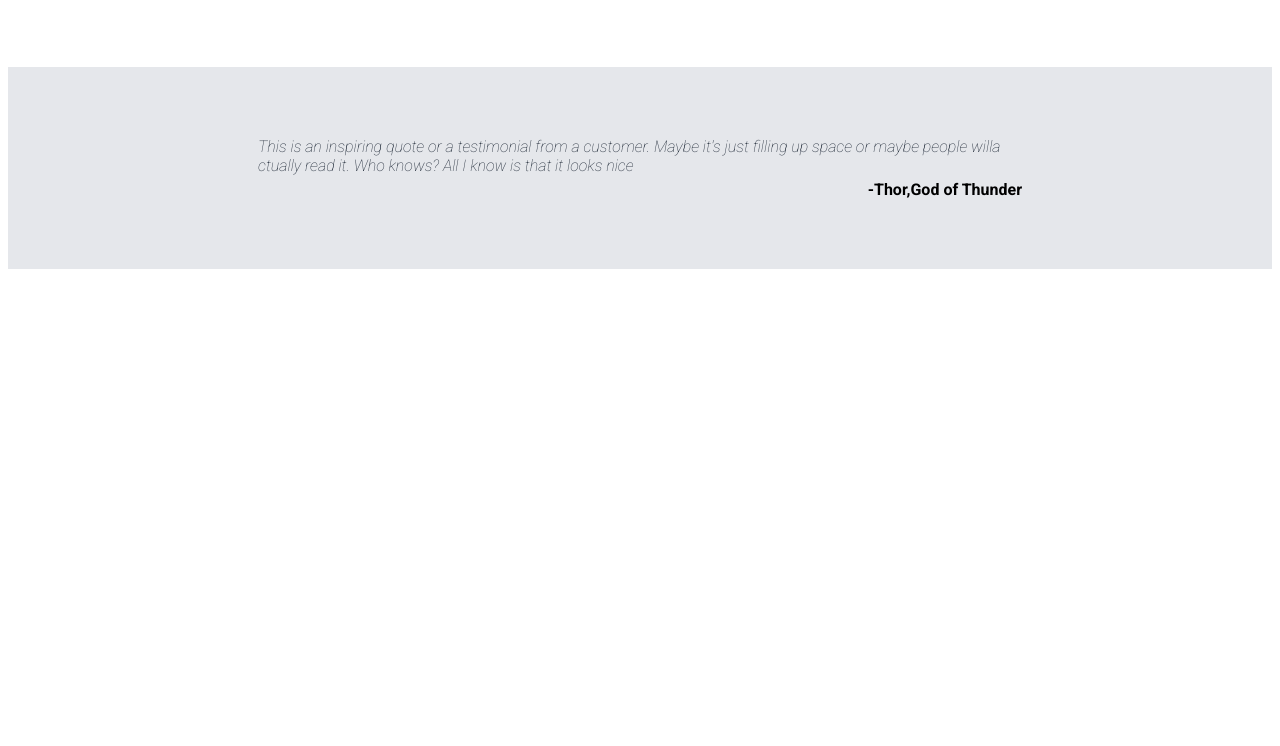
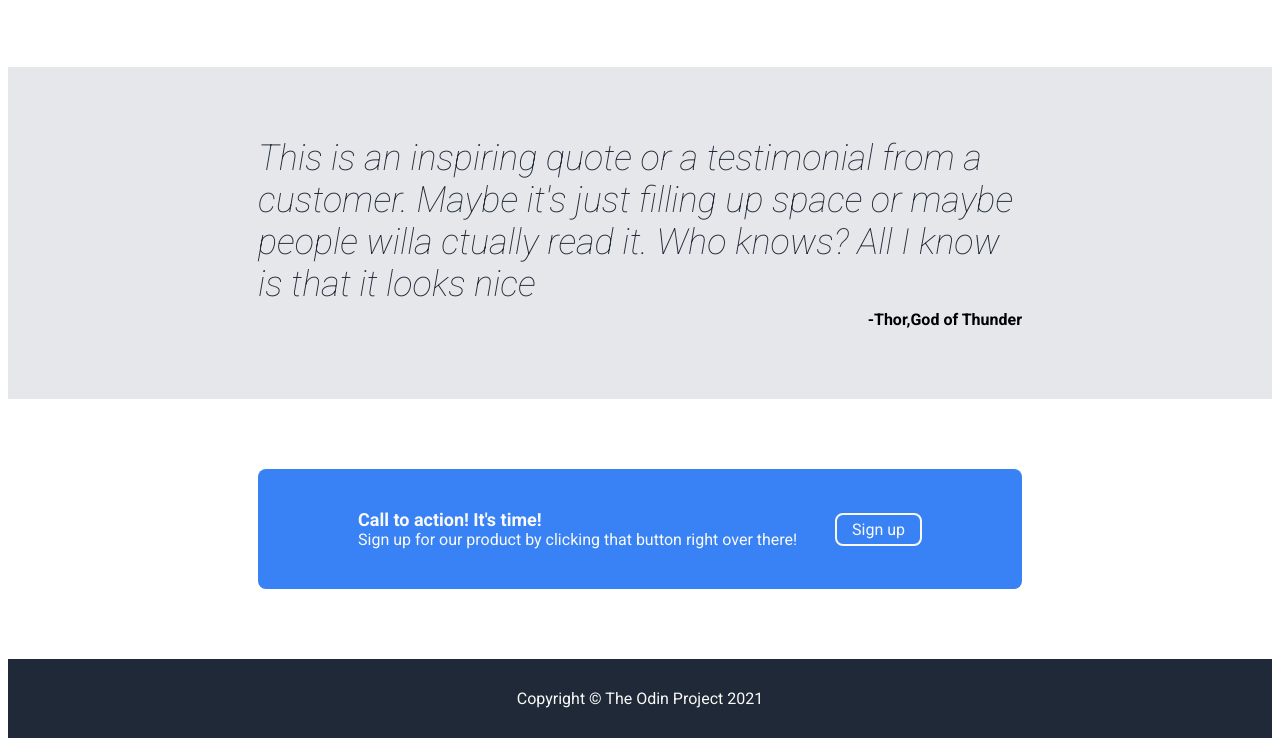
Before and after one commit to Acerax05/flex-landing-page, a plain HTML site: page index.html in a window 1280 px wide. Shown: the part 647-1393 px from the top of the page. Before the commit the page ends 924 px from the top, so only its background shows below. Drawn offline with Linux system fonts and the light colour scheme.

Commit message:
finish landing page

```diff
--- a/index.html
+++ b/index.html
@@ -68,7 +68,15 @@
         <div class="quote-author">-Thor,God of Thunder</div>
     </div>
 
+    <div class="cta-container">
+        <div class="cta-text">
+                <div class="cta-text1">Call to action! It's time!</div>
+                <div>Sign up for our product by clicking that button right over there!</div>
+        </div>
+        <div class="cta-sign-up"> <a href="https://www.youtube.com/watch?v=dQw4w9WgXcQ"">Sign up</a></div>
+    </div>
 
+    <div class="footer">Copyright &#169; The Odin Project 2021</div>
 
 </body>
 
--- a/stylesheet.css
+++ b/stylesheet.css
@@ -19,7 +19,6 @@
     flex-wrap: wrap;
     justify-content: space-between;
     align-items: center;
-    height: ;
 }
 
 .hero {
@@ -60,8 +59,6 @@ ul{
     align-items: center;
     flex: 1;
     background-color: gray;
-    width:
-    height:
 }
 
 .text-container{
@@ -136,7 +133,7 @@ ul{
 }
 
 .quote-text{
-    font: 36px;
+    font-size: 36px;
     font-style: italic;
     font-weight: lighter;
     color: #1F2937;
@@ -147,3 +144,47 @@ ul{
     align-self: flex-end;
     font-weight: bolder;
 }
+
+/* this is the style for the CTA section*/
+
+.cta-container {
+    display: flex;
+    flex-wrap: wrap;
+    justify-content: space-between;
+    border-radius: 8px;
+    background-color: #3882F6;
+    align-items: center;
+    margin: 70px 250px;
+    padding: 40px 100px
+}
+
+
+.cta-text{
+    color:#F9FAF8
+}
+.cta-text1{
+    font-weight: bolder;
+    font-size: large;
+}
+
+.cta-sign-up{
+    color:#F9FAF8;
+    border-radius: 8px;
+    border: 2px solid #F9FAF8;
+    padding: 5px 15px;
+}
+
+a{
+    text-decoration: none;
+    color: #F9FAF8;
+}
+
+/* this is the style for the CTA section*/
+
+.footer{
+    display: flex;
+    justify-content: center;
+    color: #F9FAF8;
+    background-color: #1F2937;
+    padding: 30px 250px;
+}
```
